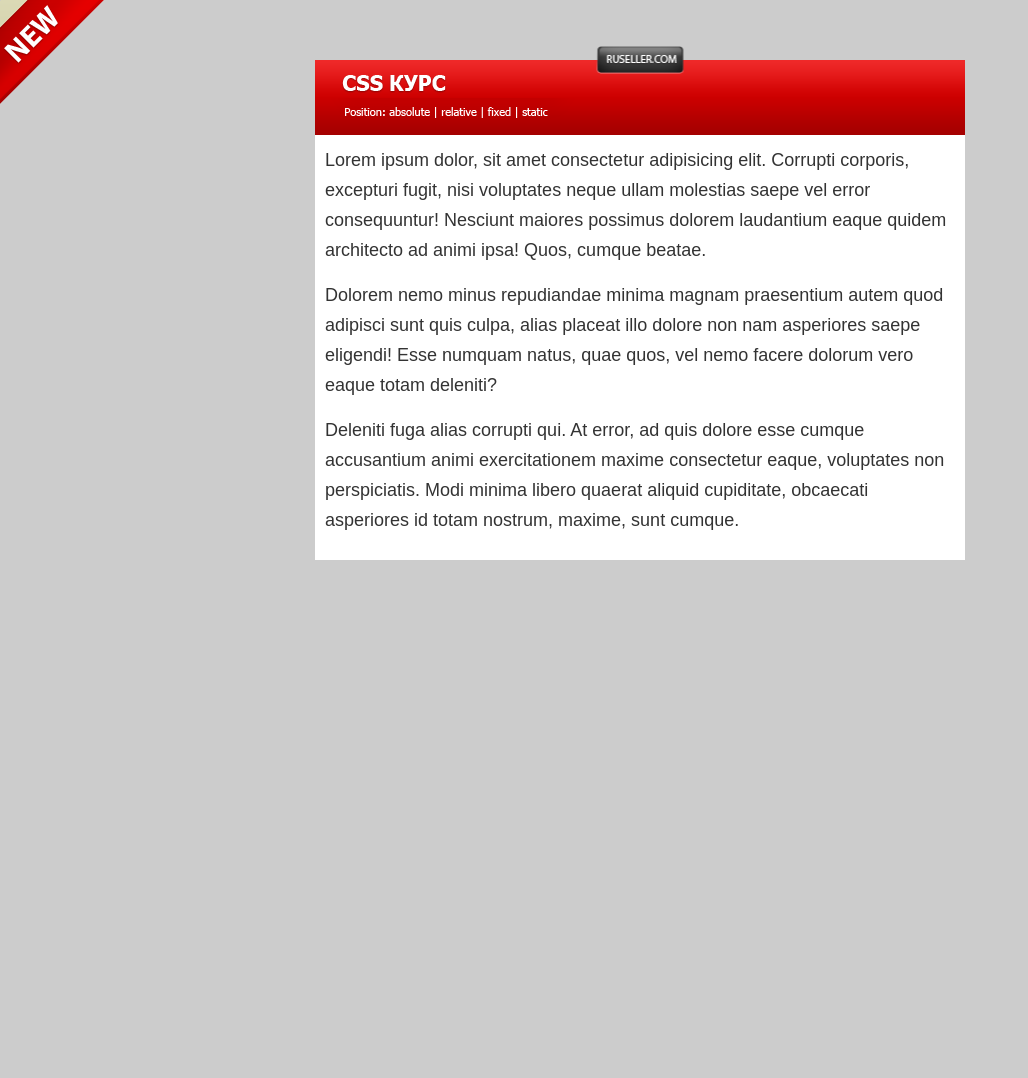
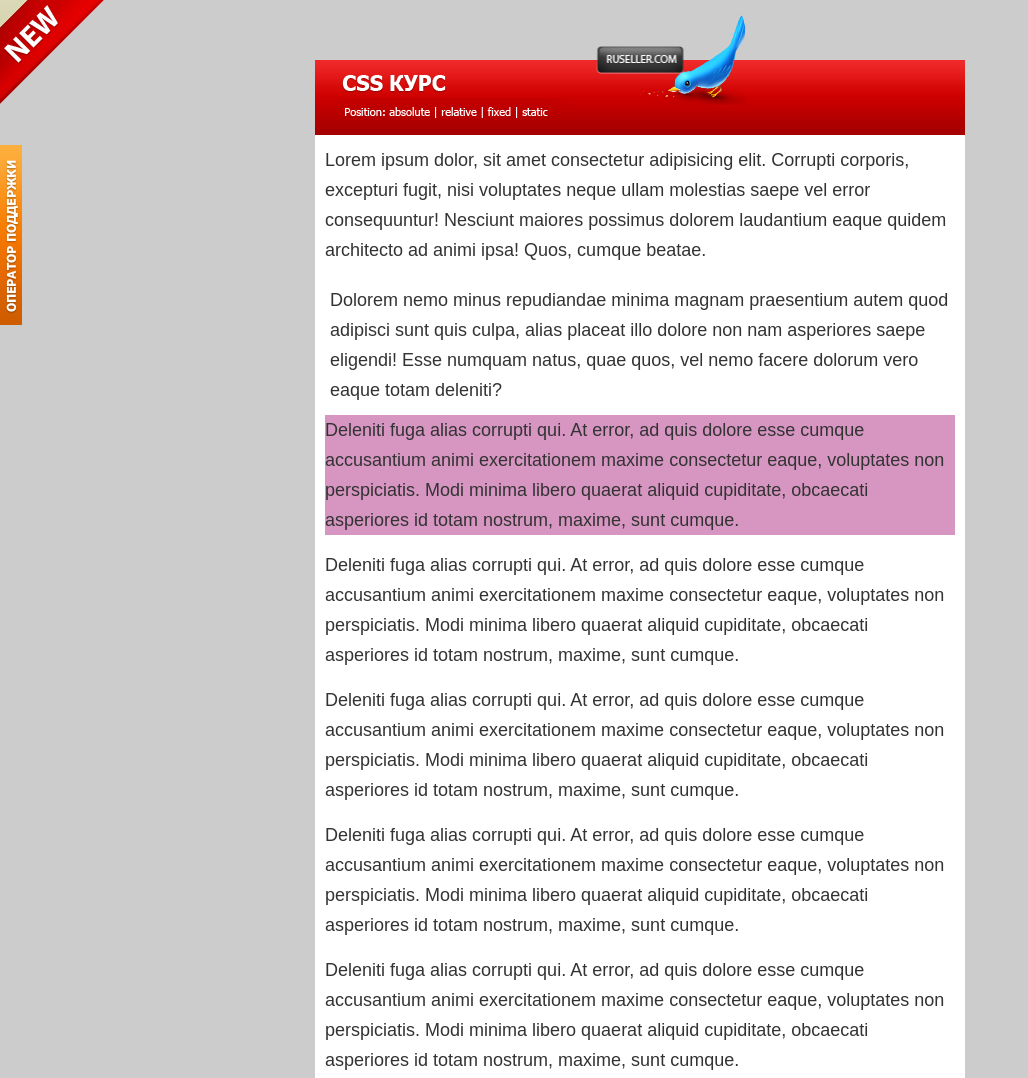
Before and after one commit to BogdanPoznyakov/position, a plain HTML site: page index.html in a window 1280 px wide. Shown: the top 1078 px of the page, without its empty margins (0-1028 px from the left). Before the commit the page ends 800 px from the top, so only its background shows below. Drawn offline with Linux system fonts and the light colour scheme.

Commit message:
Add files via upload

```diff
--- a/css/main.css
+++ b/css/main.css
@@ -48,4 +48,30 @@ main p{
     left: 50%;
     top: -14px;
     transform: translateX(-50%);
+    z-index: 10;
 }
+
+.oper{
+    position:fixed;
+    top: 2;
+    left: 0;
+}
+
+.rel_p{
+    position: relative;
+    top: 5px;
+    left: 5px;
+}
+
+.stick_p{
+    position: sticky ;
+    background-color: rgba(179, 56, 140, 0.53);
+    top: 0;
+}
+
+.bird{
+    position: absolute;
+    left: 50%;
+    top: -45px;
+    z-index: 9;
+}
--- a/index.html
+++ b/index.html
@@ -13,15 +13,30 @@
                 <img src="img/button1.png" alt=""
                 class="button">
             </a>
+            <img src="img/bird.png" class="bird" alt="">
         </header>
         <main>
             <a href="#">
             <img src="img/new.png" alt=""
             class="new">
             </a>
+            <a href="#">
+            <img src="img/operator.png" alt=""
+            class="oper">
+            </a>
 
             <p>Lorem ipsum dolor, sit amet consectetur adipisicing elit. Corrupti corporis, excepturi fugit, nisi voluptates neque ullam molestias saepe vel error consequuntur! Nesciunt maiores possimus dolorem laudantium eaque quidem architecto ad animi ipsa! Quos, cumque beatae.</p>
-            <p>Dolorem nemo minus repudiandae minima magnam praesentium autem quod adipisci sunt quis culpa, alias placeat illo dolore non nam asperiores saepe eligendi! Esse numquam natus, quae quos, vel nemo facere dolorum vero eaque totam deleniti?</p>
+            <p class="rel_p">Dolorem nemo minus repudiandae minima magnam praesentium autem quod adipisci sunt quis culpa, alias placeat illo dolore non nam asperiores saepe eligendi! Esse numquam natus, quae quos, vel nemo facere dolorum vero eaque totam deleniti?</p>
+            <p class="stick_p">Deleniti fuga alias corrupti qui. At error, ad quis dolore esse cumque accusantium animi exercitationem maxime consectetur eaque, voluptates non perspiciatis. Modi minima libero quaerat aliquid cupiditate, obcaecati asperiores id totam nostrum, maxime, sunt cumque.</p>
+            <p>Deleniti fuga alias corrupti qui. At error, ad quis dolore esse cumque accusantium animi exercitationem maxime consectetur eaque, voluptates non perspiciatis. Modi minima libero quaerat aliquid cupiditate, obcaecati asperiores id totam nostrum, maxime, sunt cumque.</p>
+            <p>Deleniti fuga alias corrupti qui. At error, ad quis dolore esse cumque accusantium animi exercitationem maxime consectetur eaque, voluptates non perspiciatis. Modi minima libero quaerat aliquid cupiditate, obcaecati asperiores id totam nostrum, maxime, sunt cumque.</p>
+            <p>Deleniti fuga alias corrupti qui. At error, ad quis dolore esse cumque accusantium animi exercitationem maxime consectetur eaque, voluptates non perspiciatis. Modi minima libero quaerat aliquid cupiditate, obcaecati asperiores id totam nostrum, maxime, sunt cumque.</p>
+            <p>Deleniti fuga alias corrupti qui. At error, ad quis dolore esse cumque accusantium animi exercitationem maxime consectetur eaque, voluptates non perspiciatis. Modi minima libero quaerat aliquid cupiditate, obcaecati asperiores id totam nostrum, maxime, sunt cumque.</p>
+            <p>Deleniti fuga alias corrupti qui. At error, ad quis dolore esse cumque accusantium animi exercitationem maxime consectetur eaque, voluptates non perspiciatis. Modi minima libero quaerat aliquid cupiditate, obcaecati asperiores id totam nostrum, maxime, sunt cumque.</p>
+            <p>Deleniti fuga alias corrupti qui. At error, ad quis dolore esse cumque accusantium animi exercitationem maxime consectetur eaque, voluptates non perspiciatis. Modi minima libero quaerat aliquid cupiditate, obcaecati asperiores id totam nostrum, maxime, sunt cumque.</p>
+            <p>Deleniti fuga alias corrupti qui. At error, ad quis dolore esse cumque accusantium animi exercitationem maxime consectetur eaque, voluptates non perspiciatis. Modi minima libero quaerat aliquid cupiditate, obcaecati asperiores id totam nostrum, maxime, sunt cumque.</p>
+            <p>Deleniti fuga alias corrupti qui. At error, ad quis dolore esse cumque accusantium animi exercitationem maxime consectetur eaque, voluptates non perspiciatis. Modi minima libero quaerat aliquid cupiditate, obcaecati asperiores id totam nostrum, maxime, sunt cumque.</p>
+            <p>Deleniti fuga alias corrupti qui. At error, ad quis dolore esse cumque accusantium animi exercitationem maxime consectetur eaque, voluptates non perspiciatis. Modi minima libero quaerat aliquid cupiditate, obcaecati asperiores id totam nostrum, maxime, sunt cumque.</p>
             <p>Deleniti fuga alias corrupti qui. At error, ad quis dolore esse cumque accusantium animi exercitationem maxime consectetur eaque, voluptates non perspiciatis. Modi minima libero quaerat aliquid cupiditate, obcaecati asperiores id totam nostrum, maxime, sunt cumque.</p>
         </main>
     </div>
```
